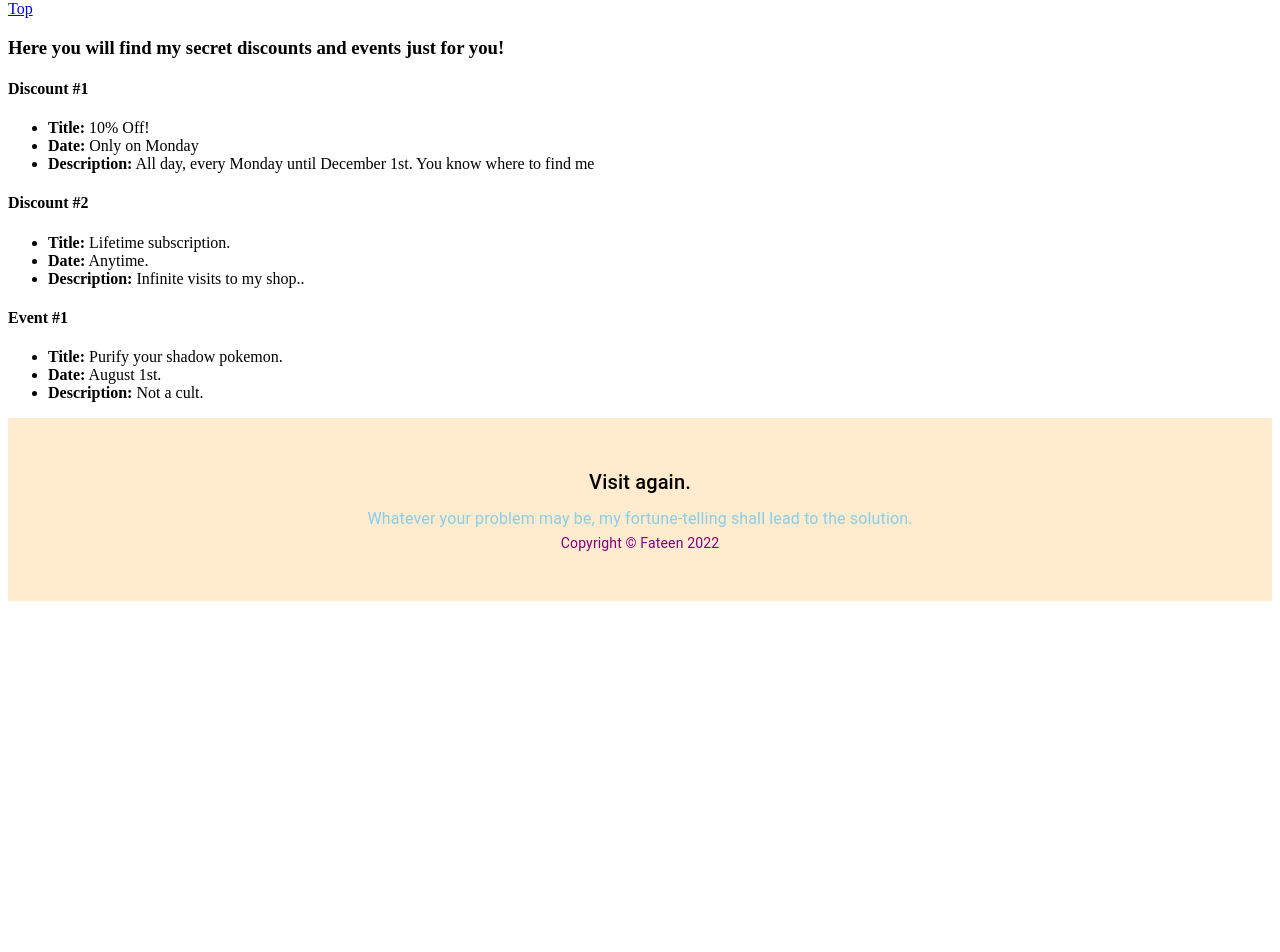
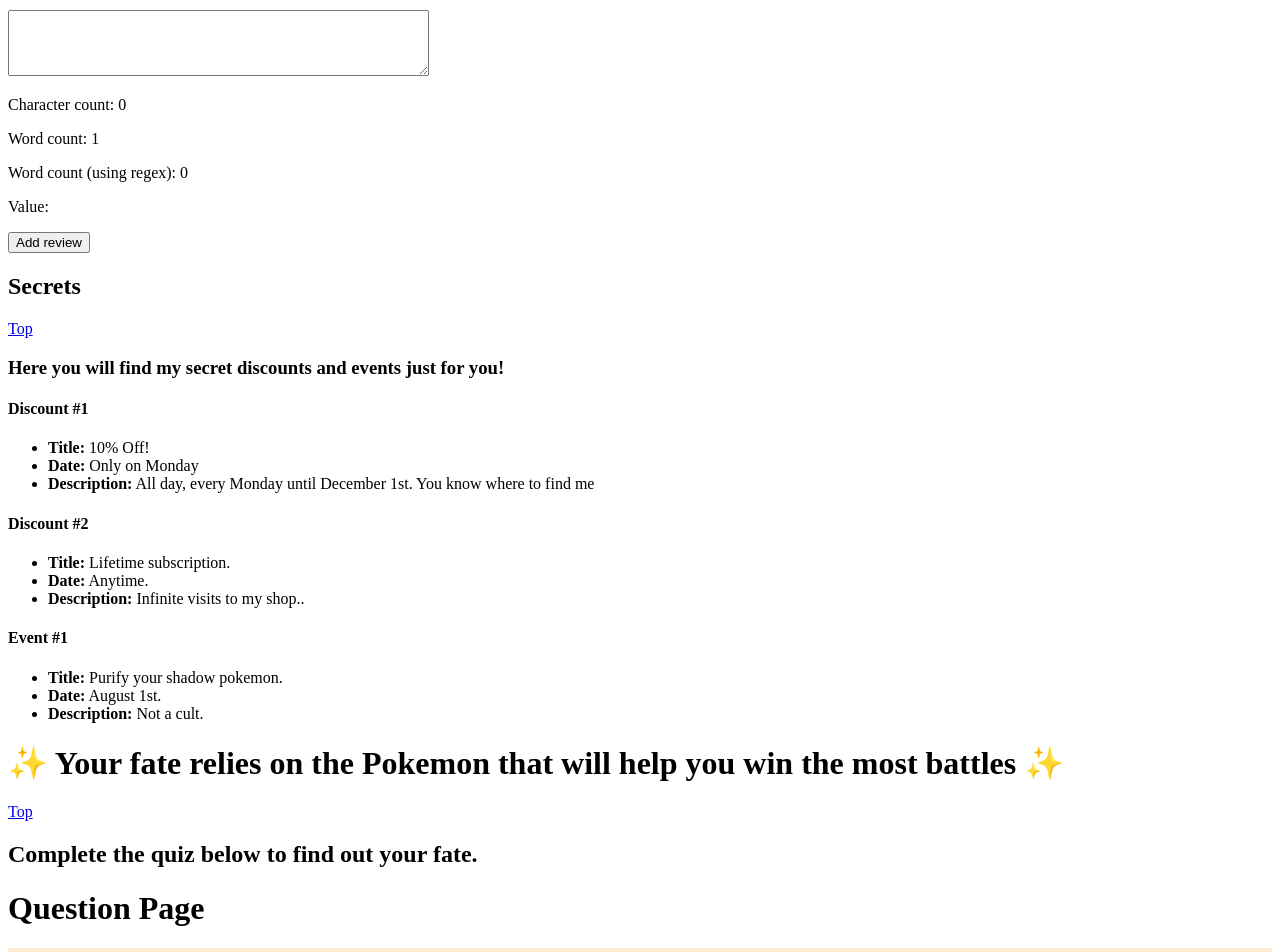
Before and after one commit to MeganJade5/fateens-chamber, a React (Create React App) app: page / in a window 1280 px wide. Shown: the part 1040-1992 px from the top of the page. Before the commit the page ends 1649 px from the top, so only its background shows below. Built offline with nearby package versions, Linux system fonts and the light colour scheme.

Commit message:
Add loading page, review input, quiz

```diff
--- /dev/null
+++ b/src/QuestionPage.jsx
@@ -0,0 +1,30 @@
+import React from "react";
+
+class QuestionPage extends React.Component {
+  constructor(props) {
+    super(props);
+
+    // set state using this.state
+    console.log("1. constructor")
+  }
+
+  componentDidMount() {
+    console.log("3. componentDidMount")
+    this.forceUpdate();
+  }
+
+  componentDidUpdate() {
+    console.log("4. componentDidUpdate")
+  }
+
+  componentWillUnmount() {
+    console.log("5. componentWillUnmount")
+  }
+
+  render() {
+    console.log("2. render")
+    return <div><h1>Question Page</h1></div>;
+  }
+}
+
+export default QuestionPage;
--- /dev/null
+++ b/src/components/AnswerPage.jsx
@@ -0,0 +1,15 @@
+import React from "react";
+
+const pokemons = ["Jigglypuff", "Tapu Koko"]
+function AnswerPage() {
+    let pokemon = pokemons[Math.floor(Math.random() * pokemons.length)]
+    return(
+    <div>
+        <h1>✨✨✨✨✨✨✨✨✨✨✨</h1>
+        <h1>You will be very lucky and successful with...</h1>
+        <h1>{pokemon}!</h1>
+        <h1>✨✨✨✨✨✨✨✨✨✨✨</h1>
+    </div>)
+}
+
+export default AnswerPage;
--- a/src/components/App.js
+++ b/src/components/App.js
@@ -5,8 +5,14 @@ import Reviews from "./Reviews";
 import Secrets from "./Secrets";
 import Header from "./Header";
 import Footer from "./Footer";
+import {React, useState, useEffect} from 'react';
+import Quiz from "./Quiz";
 
-function App() {
+function LoadingPage() {
+  return (<h1>Loading... 🔮</h1>);
+}
+
+function MainPage() {
   return (
     <div className="App">
       {/* <SimpleHome/> */}
@@ -15,11 +21,59 @@ function App() {
       <Location />
       <Reviews />
       <Secrets />
-
-
+      <Quiz />
       <Footer title={"Visit again."} description={"Whatever your problem may be, my fortune-telling shall lead to the solution."} />
     </div>
   );
 }
 
+function App() {
+  // const queryParams = new URLSearchParams(window.location.search);
+  // const isLoading = queryParams.get("loading");
+  // console.log(isLoading);
+
+  // 1. Using if-else to do conditional rendering
+  // if (isLoading === "true") {
+  //   // Show loading page
+  //   return (<h1>Loading... 🔮</h1>)
+  // } else {
+  //   // Show the main app
+    // return (
+    //   <div className="App">
+    //     {/* <SimpleHome/> */}
+    //     <Header />
+    //     <About />
+    //     <Location />
+    //     <Reviews />
+    //     <Secrets />
+    //     <Footer title={"Visit again."} description={"Whatever your problem may be, my fortune-telling shall lead to the solution."} />
+    //   </div>
+    // );
+  // }
+
+  // 2. Use ternary and make it shorter
+  // return (isLoading === "true" ? <LoadingPage /> : <MainPage />)
+
+
+  // 3. Implement a timer
+
+  // useState to create isLoading state
+  const [isLoading, setIsLoading] = useState(true);
+
+
+  // useEffect Hook is like componentDidMount, componentDidUpdate
+  // we use it so that when page is updated we can load for 2 secs
+  useEffect(() => {
+    if(isLoading) {
+      // setTimeout for about 2 seconds then let isLoading to false
+      setTimeout(() => {
+        setIsLoading(false)
+      }, 2500);
+    }
+  })
+
+  return (isLoading ? <LoadingPage /> : <MainPage />)
+
+}
+
 export default App;
--- a/src/components/Header.jsx
+++ b/src/components/Header.jsx
@@ -11,6 +11,7 @@ const Header = () => {
                 <li><a href="#location">Location</a></li>
                 <li><a href="#reviews">Reviews</a></li>
                 <li><a href="#secrets">Secrets</a></li>
+                <li><a href="#quiz">Would you like to know your fate?</a></li>
             </ul>
         </nav>
     </header>
--- /dev/null
+++ b/src/components/Quiz.jsx
@@ -0,0 +1,20 @@
+import AnswerPage from "./AnswerPage";
+import QuestionPage from "../QuestionPage";
+
+function Quiz() {
+  const isComplete = false;
+  return (
+    <div id="quiz">
+      <h1>
+        ✨ Your fate relies on the Pokemon that will help you win the most
+        battles ✨
+      </h1>
+      <a href="#top">Top</a>
+      <h2>Complete the quiz below to find out your fate.</h2>
+
+      {isComplete ? <AnswerPage /> : <QuestionPage />}
+    </div>
+  );
+}
+
+export default Quiz;
--- /dev/null
+++ b/src/components/ReviewInput.jsx
@@ -0,0 +1,23 @@
+import { React, useState } from "react";
+
+function ReviewInput(props) {
+  const [value, setValue] = useState("");
+  const handleOnChange = (e) => {
+    // console.log("handleOnChange")
+    setValue(e.target.value);
+  };
+
+  return (
+    <div>
+      <h3>Write me a review</h3>
+      <textarea onChange={handleOnChange} rows="4" cols="50"></textarea>
+      <p>Character count: {value.length}</p>
+      <p>Word count: {value.trim().split(" ").length}</p>
+      <p>Word count (using regex): {(value.match(/\w+/g)||[]).length}</p>
+      <p>Value: {value}</p>
+      <button onClick={() => props.addReviews(value)}>Add review</button>
+    </div>
+  );
+}
+
+export default ReviewInput;
--- a/src/components/Reviews.jsx
+++ b/src/components/Reviews.jsx
@@ -1,8 +1,9 @@
-import React from "react";
+import {React, useState} from "react";
 import ListItem from "./ListItem";
+import ReviewInput from "./ReviewInput";
 
-const Reviews = () => {
-  const arr = [
+
+const initialReviews = [
   { title: "Mr. Duking", description: "I highly resepect Fateen. All the town citizens know about her." },
   { title: "Pokemon trainer", description: "10/10 I caught them all!" },
   {
@@ -10,6 +11,29 @@ const Reviews = () => {
     description: "I think she's alright. Her predictions are a little ominous - she said something about my Pikachu turning on me.",
   }
 ];
+
+const Reviews = () => {
+  const [reviews, setReviews] = useState(initialReviews);
+
+  const addReviews = (description) => {
+    const newReview = {
+      title: "Anonymous",
+      description: description
+    };
+
+    // 1. Use spread syntax - it works
+    // setReviews(prevReviews => [...prevReviews, newReview])
+
+    // 2. Use push - it doesn't work because push returns a number
+    //const number = reviews.push(newReview);
+    //console.log("Number:", number);
+    // setReviews(prevReviews => prevReviews.push(newReview))
+
+    // 3. Use concat
+    setReviews(prev => prev.concat(newReview))
+    // setReviews()
+    window.close()
+  }
 
   return (
     <section id="reviews">
@@ -19,10 +43,12 @@ const Reviews = () => {
       </div>
       <h3>Reviews from my customers!</h3>
       <ul>
-        {arr.map(({ title, description }, id) => (
+        {reviews.map(({ title, description }, id) => (
           <ListItem key={id} title={title} description={description}></ListItem>
         ))}
       </ul>
+
+      <ReviewInput addReviews={addReviews} />
     </section>
   );
 };
```
Lines whose indentation alone changed are shown as unchanged.
